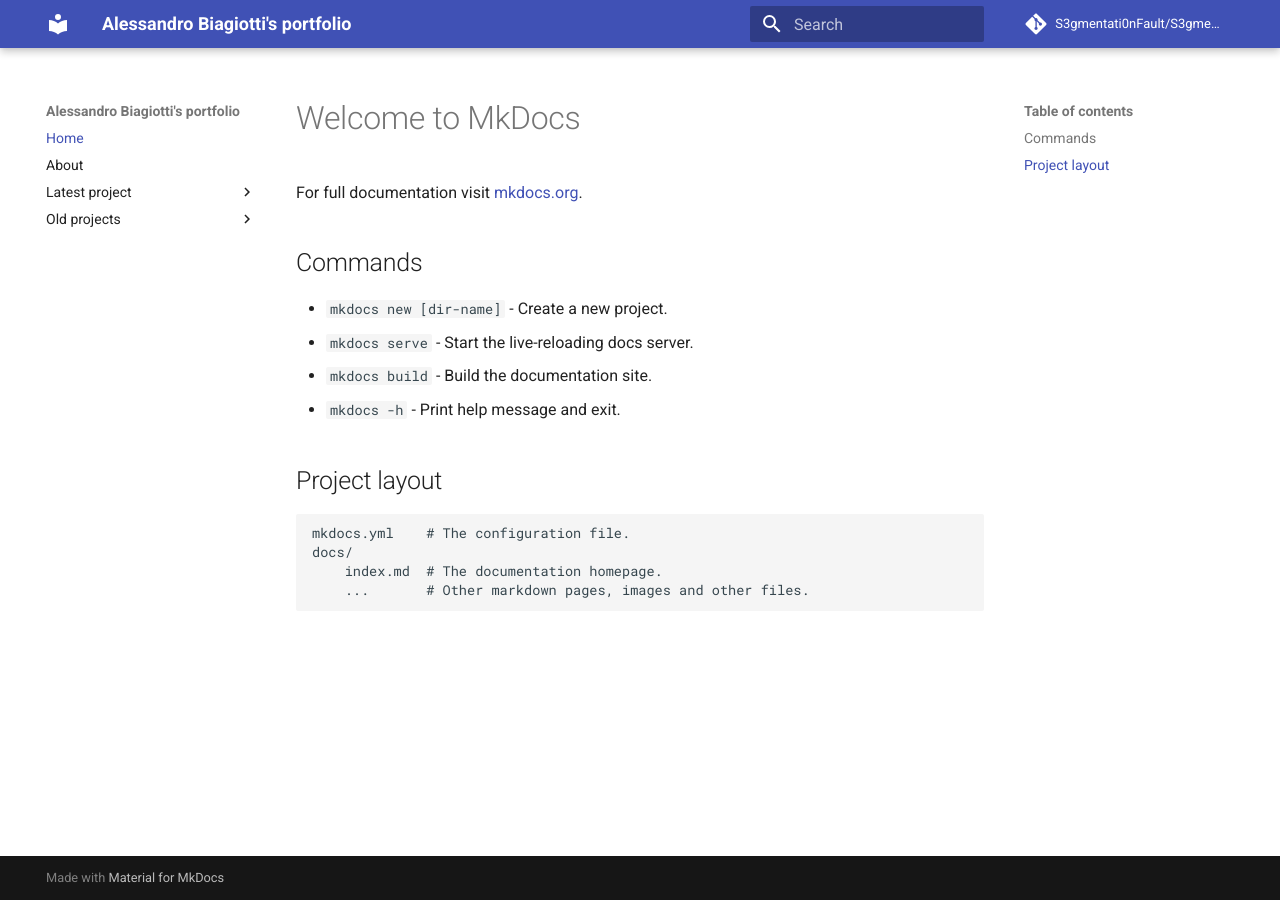
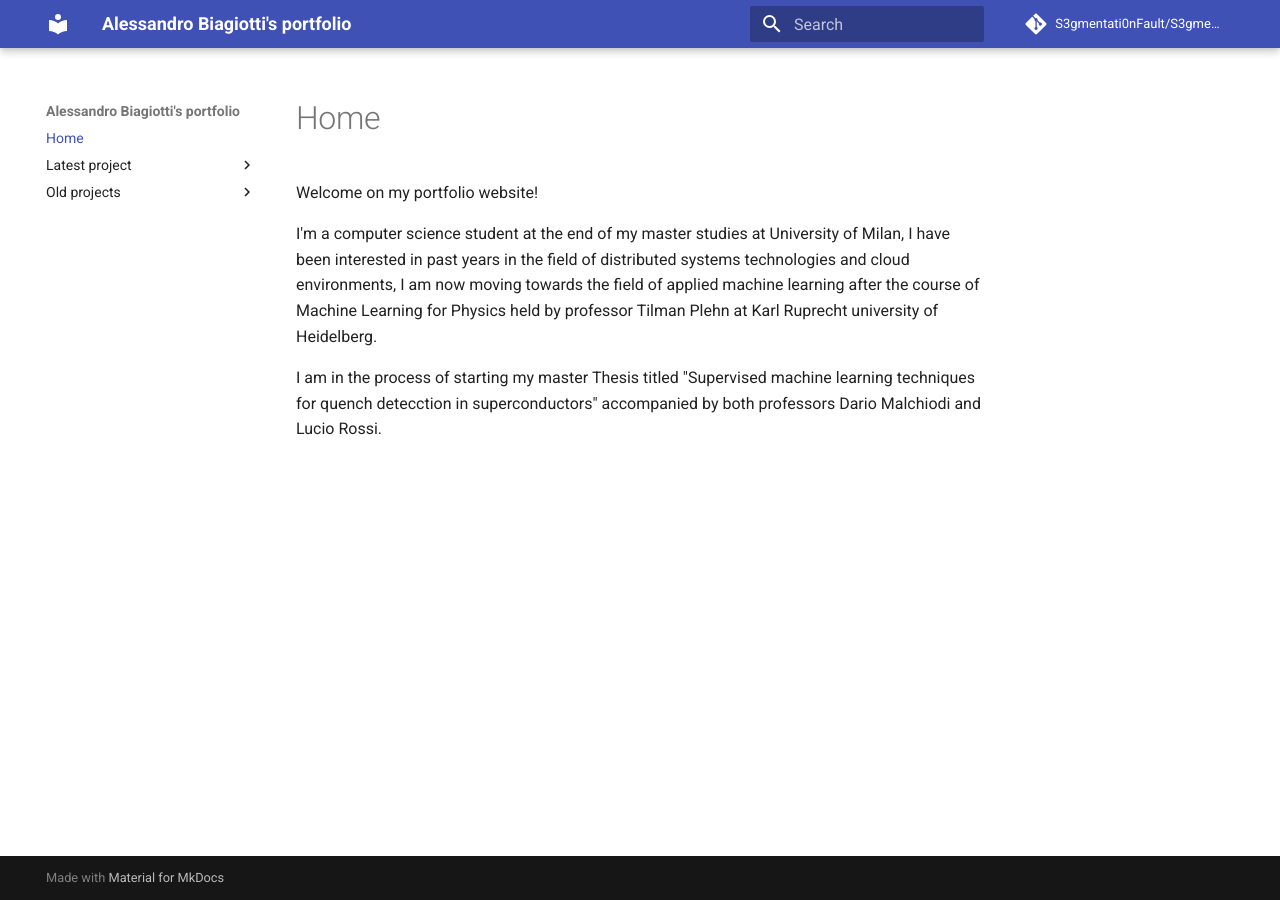
Before and after one commit to S3gmentati0nFault/S3gmentati0nFault.github.io, an MkDocs documentation site: the page built from docs/index.md, in a window 1280 px wide. Built offline with MkDocs 1.6.1 and Material for MkDocs 9.7.7, drawn with Linux system fonts in a browser that asks for light colours; comment, search, counter and statistics services are not loaded.

Commit message:
Big changes to the repository, removed the about file that was useless, alongside all the .pdf files that were useless as well, added a first version of the readme for the cct-paper project as well as removed some useless lines from the greenfield project readme

```diff
--- a/docs/index.md
+++ b/docs/index.md
@@ -1,17 +1,6 @@
-# Welcome to MkDocs
+Welcome on my portfolio website!
 
-For full documentation visit [mkdocs.org](https://www.mkdocs.org).
+I'm a computer science student at the end of my master studies at University of Milan, I have been interested in past years in the field of distributed systems technologies and cloud environments, I am now moving towards the field of applied machine learning after the course of Machine Learning for Physics held by professor
+Tilman Plehn at Karl Ruprecht university of Heidelberg.
 
-## Commands
-
-* `mkdocs new [dir-name]` - Create a new project.
-* `mkdocs serve` - Start the live-reloading docs server.
-* `mkdocs build` - Build the documentation site.
-* `mkdocs -h` - Print help message and exit.
-
-## Project layout
-
-    mkdocs.yml    # The configuration file.
-    docs/
-        index.md  # The documentation homepage.
-        ...       # Other markdown pages, images and other files.
+I am in the process of starting my master Thesis titled "Supervised machine learning techniques for quench detecction in superconductors" accompanied by both professors Dario Malchiodi and Lucio Rossi.
--- a/mkdocs.yml
+++ b/mkdocs.yml
@@ -12,7 +12,6 @@
 
 nav:
   - Home: index.md
-  - About: about.md
   - Latest project:
     - "Deployment of LLMs at the edge of the 6G network": deployment_of_llms_in_6G_networks/readme.md
   - Old projects:
```
Also changed, not shown: docs/deployment_of_llms_in_6G_networks/readme.md (+34 -0 lines), docs/greenfield/readme.md (+0 -9 lines), docs/about.md (deleted), 2 other files.
